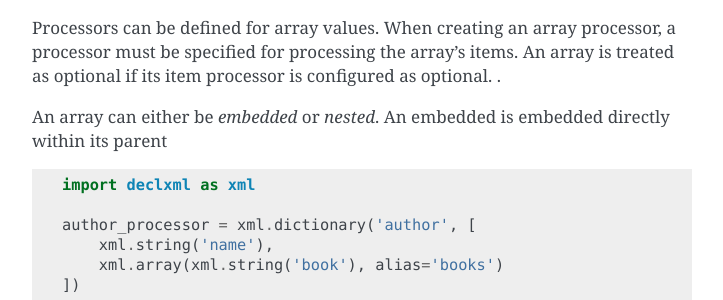
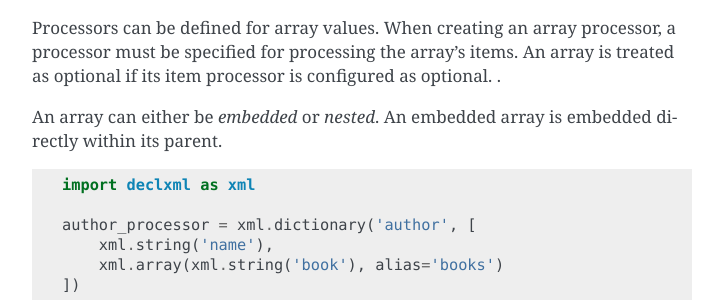
Before and after one commit to gatkin/declxml, a Sphinx documentation site: the page built from docs/guide.rst, in a window 1280 px wide and 900 px high, scrolled down 5005 px. Shown: the part 155-455 px from the top of the window, without its empty margins (388-1111 px from the left). Built offline with Sphinx 7.4.7, drawn with Linux system fonts in a browser that asks for light colours.

```diff
--- a/docs/guide.rst
+++ b/docs/guide.rst
@@ -252,7 +252,7 @@ Arrays
 Processors can be defined for array values. When creating an array processor, a processor must be specified for processing
 the array's items. An array is treated as optional if its item processor is configured as optional. .
 
-An array can either be *embedded* or *nested*. An embedded is embedded directly within its parent
+An array can either be *embedded* or *nested*. An embedded array is embedded directly within its parent.
 
 .. sourcecode:: py
 
--- a/docs/index.rst
+++ b/docs/index.rst
@@ -23,7 +23,7 @@ Install with pip
 
 .. sourcecode:: bash
 
-    pip install declxml
+    pip install -U declxml
 
 
 .. toctree::
--- a/setup.py
+++ b/setup.py
@@ -4,7 +4,7 @@ from setuptools import setup
 setup(
     name='declxml',
     description='Declarative XML processing library',
-    version='0.9.1',
+    version='0.9.2',
     url='http://declxml.readthedocs.io/',
     author='Greg Atkin',
     author_email='greg.scott.atkin@gmail.com',
```
Also changed, not shown: README.md (+1 -1 lines).
